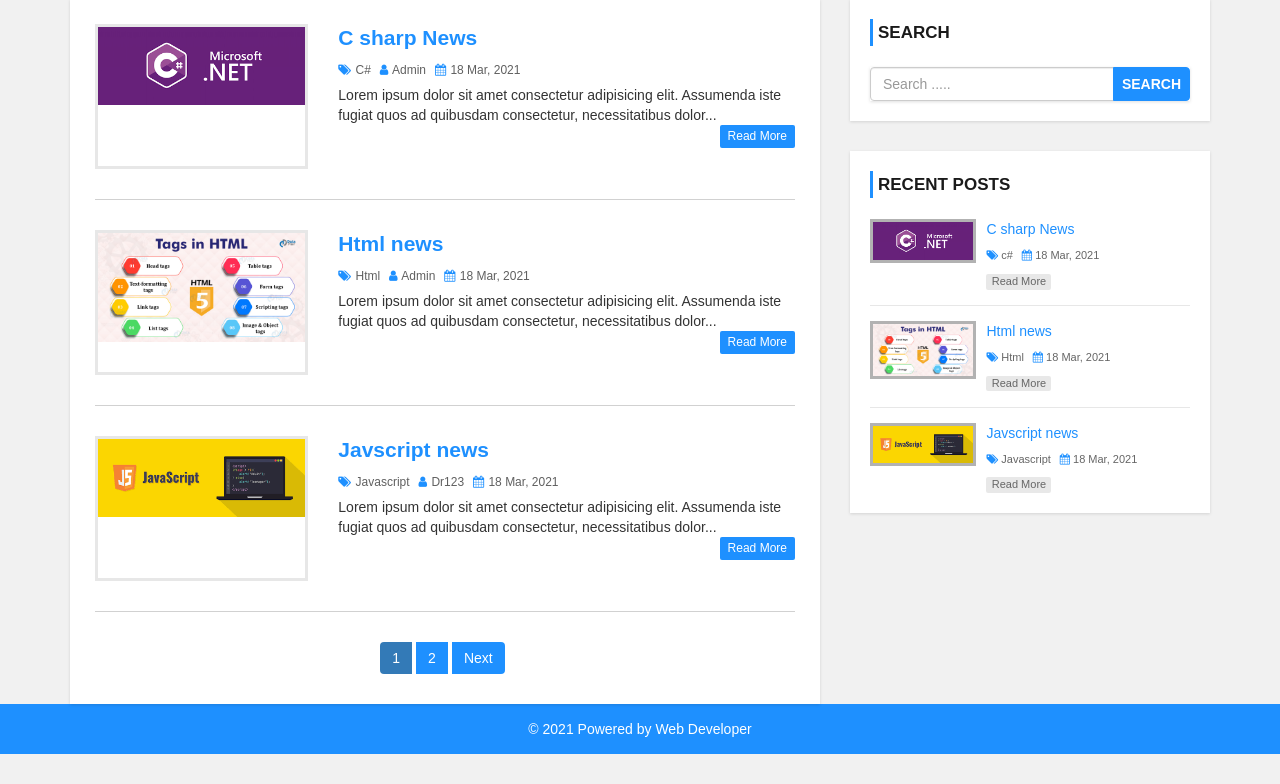
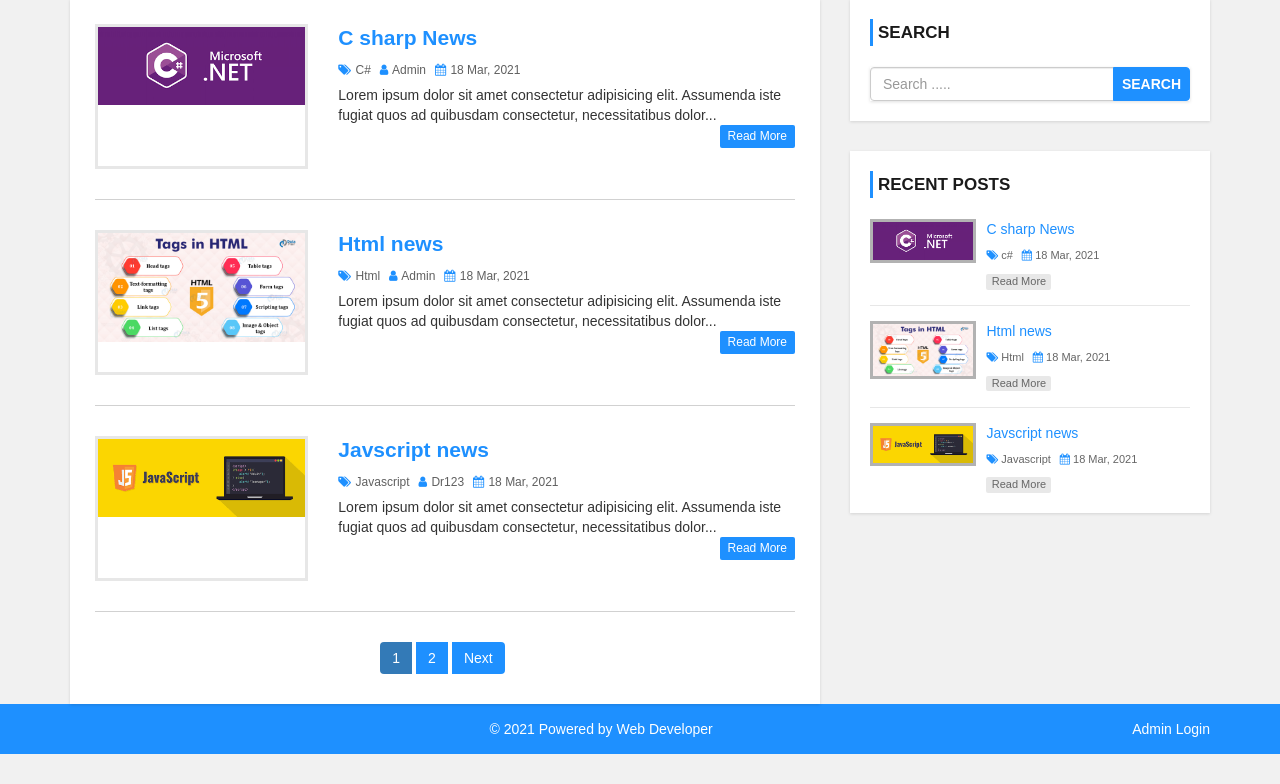
Before and after one commit to aj91063/news_website_php, a PHP site: page /news/ in a window 1280 px wide. Shown: the part 170-954 px from the top of the page. Run offline with PHP 8.4, Linux system fonts and the light colour scheme; data comes from the database, SQL or seed files in the repository.

Commit message:
Added Readme.txt file.

```diff
--- a/footer.php
+++ b/footer.php
@@ -15,6 +15,7 @@
                 <?php
             }
             ?>
+             <a href="/news/admin/" style="float: right;">Admin Login</a>
             </div>
         </div>
     </div>
```
Also changed, not shown: Readme.txt (added).
